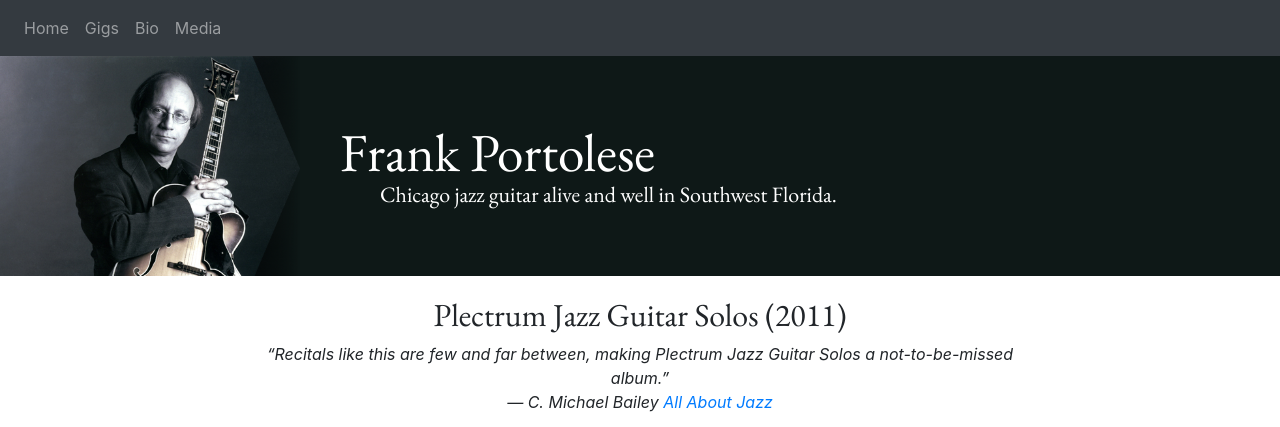
After one commit to thecaprad/frankportolese, a Django app: page /media/ in a window 1280 px wide. The commit adds this page. Shown: the top 427 px of the page. Run offline with Django 3.2, Linux system fonts and the light colour scheme; some libraries are stand-ins or nearby versions; some web fonts are replaced.

Commit message:
Created media.html template and view. Linked to it in the top nav. Currently the page contains an Apple Music embed of Frank's 'Plectrum Jazz Guitar Solos' album.

```diff
--- a/gig_calendar/static/gig_calendar/style.css
+++ b/gig_calendar/static/gig_calendar/style.css
@@ -7,6 +7,12 @@ h1, h2, h3, h4 {
   margin-left: auto;
   margin-right: auto;
   width: 50%;
+}
+
+#itunes-iframe {
+    display: flex;
+    align-items: center;
+    justify-content: center;
 }
 
 .page-header {
--- a/gig_calendar/templates/gig_calendar/base.html
+++ b/gig_calendar/templates/gig_calendar/base.html
@@ -22,11 +22,9 @@
                 <li class="nav-item">
                     <a class="nav-link" href="{% url 'bio' %}">Bio</a>
                 </li>
-<!--
                 <li class="nav-item">
-                    <a class="nav-link" href="#">Media</a>
+                    <a class="nav-link" href="{% url 'media' %}">Media</a>
                 </li>
--->
 <!--
                 <li class="nav-item">
                     <a class="nav-link" href="#">Blog</a>
--- /dev/null
+++ b/gig_calendar/templates/gig_calendar/media.html
@@ -0,0 +1,22 @@
+{% extends 'gig_calendar/base.html' %}
+{% load staticfiles %}
+
+{% block content %}
+    <div class="container">
+        <h2 class="text-center">Plectrum Jazz Guitar Solos (2011)</h2>
+        <p class="text-center"><i>
+            “Recitals like this are few and far between, making Plectrum Jazz
+            Guitar Solos a not-to-be-missed album.”
+            <br>
+            — C. Michael Bailey
+                <a href="https://www.allaboutjazz.com/plectrum-jazz-guitar-solos-frank-portolese-self-produced-review-by-c-michael-bailey.php">
+                    All About Jazz
+                </a>
+        </i></p>
+
+        <!--   Apple Music iFrame   -->
+        <iframe id="itunes-iframe" allow="autoplay *; encrypted-media *;" style="width:100%;overflow:hidden;background:transparent;" sandbox="allow-forms allow-popups allow-same-origin allow-scripts allow-storage-access-by-user-activation allow-top-navigation-by-user-activation" src="https://embed.music.apple.com/us/album/plectrum-jazz-guitar-solos/405591539?app=music" height="350" frameborder="0"></iframe>
+    </div>
+
+    <br><br><br>
+{% endblock %}
--- a/gig_calendar/urls.py
+++ b/gig_calendar/urls.py
@@ -7,4 +7,5 @@ urlpatterns = [
     path('gig/<int:gig_id>/', views.gig_detail, name='gig_detail'),
     path('bio/', views.bio, name='bio'),
     path('home/', views.home, name='home'),
+    path('media/', views.media, name='media'),
 ]
--- a/gig_calendar/views.py
+++ b/gig_calendar/views.py
@@ -18,6 +18,9 @@ def gig_detail(request, gig_id):
 def bio(request):
     return render(request, 'gig_calendar/bio.html', {})
 
+def media(request):
+    return render(request, 'gig_calendar/media.html', {})
+
 def home(request):
     # TODO Refactor this. Create a utility that serves this and gig list
     # similarly?
```
